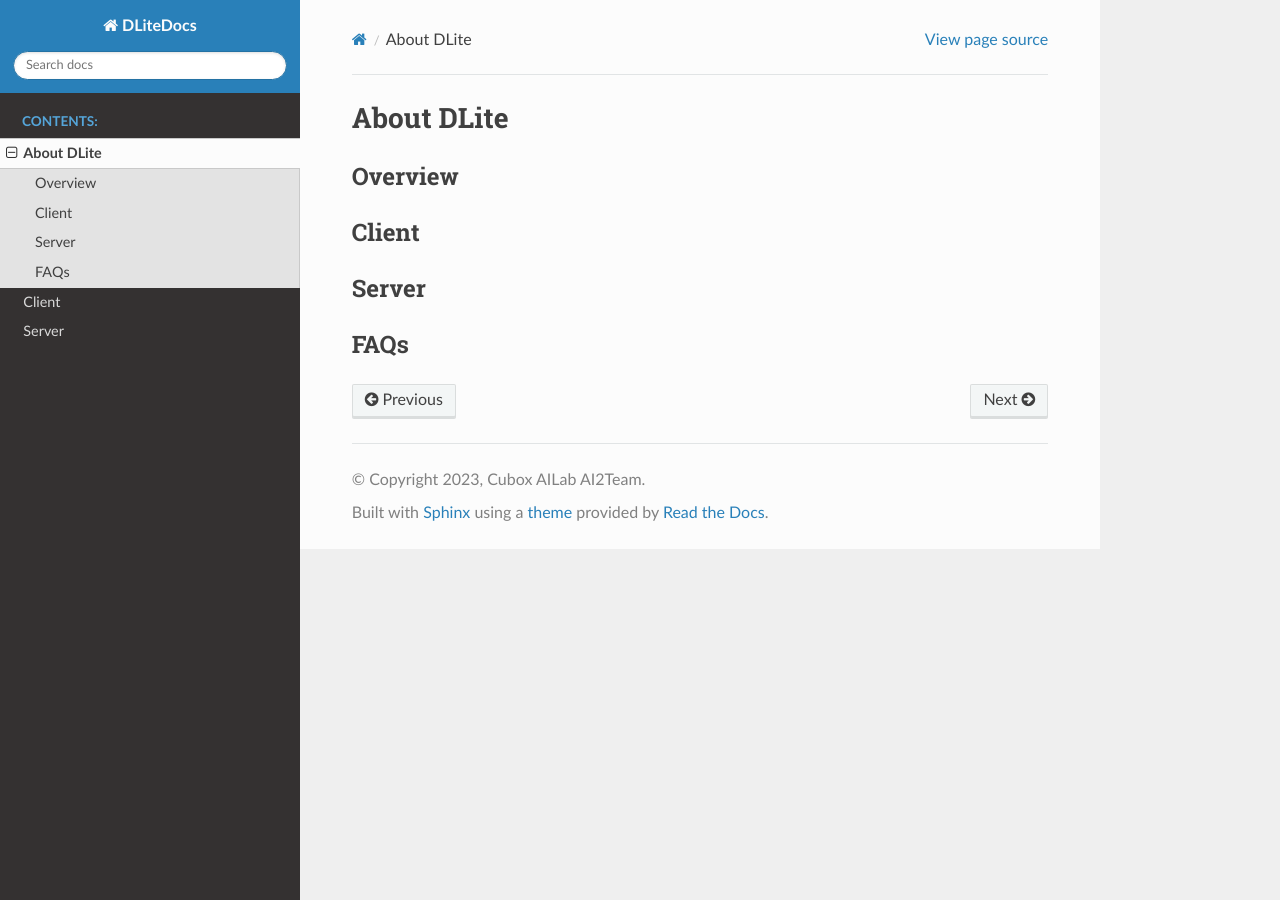
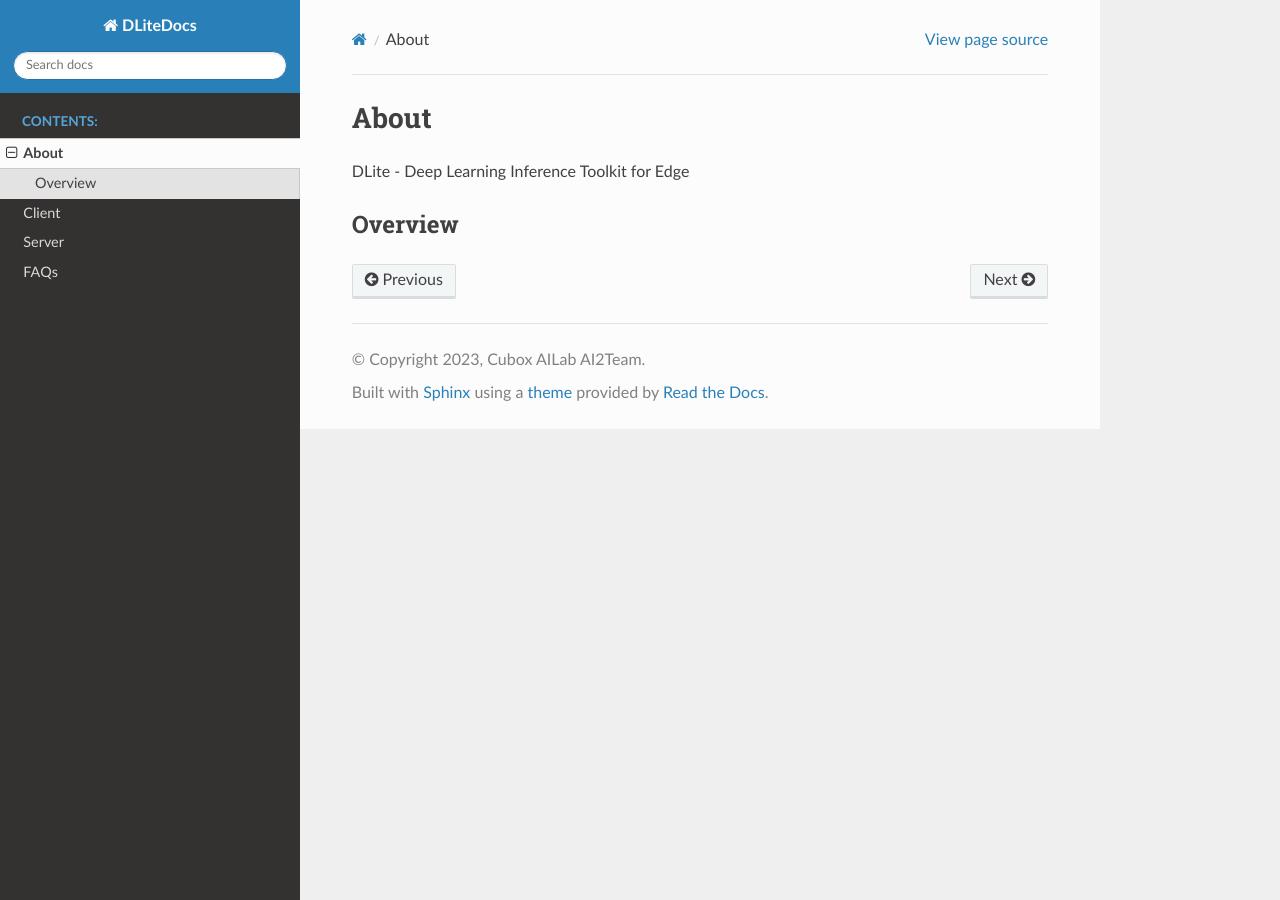
Before and after one commit to ksyeom/DLiteDocs, a Sphinx documentation site: the page built from docs/md/1_About/About.md, in a window 1280 px wide. Built offline with Sphinx 7.4.7 and the Read the Docs theme 2.0.0, drawn with Linux system fonts in a browser that asks for light colours.

Commit message:
Menu-Tree Update (3)

```diff
--- a/docs/index.rst
+++ b/docs/index.rst
@@ -13,6 +13,7 @@ Welcome to DLite SDK documentation
    md/1_About/About.md
    md/2_Client/Client.md
    md/3_Server/Server.md
+   md/4_FAQs/FAQs.md
 
 
 Indices and tables
--- a/docs/md/1_About/About.md
+++ b/docs/md/1_About/About.md
@@ -1,6 +1,4 @@
-# About DLite
+# About
+DLite - Deep Learning Inference Toolkit for Edge
 
 ## Overview
-## Client
-## Server
-## FAQs
```
Also changed, not shown: docs/md/4_FAQs/FAQs.md (added, +1 -0 lines).
